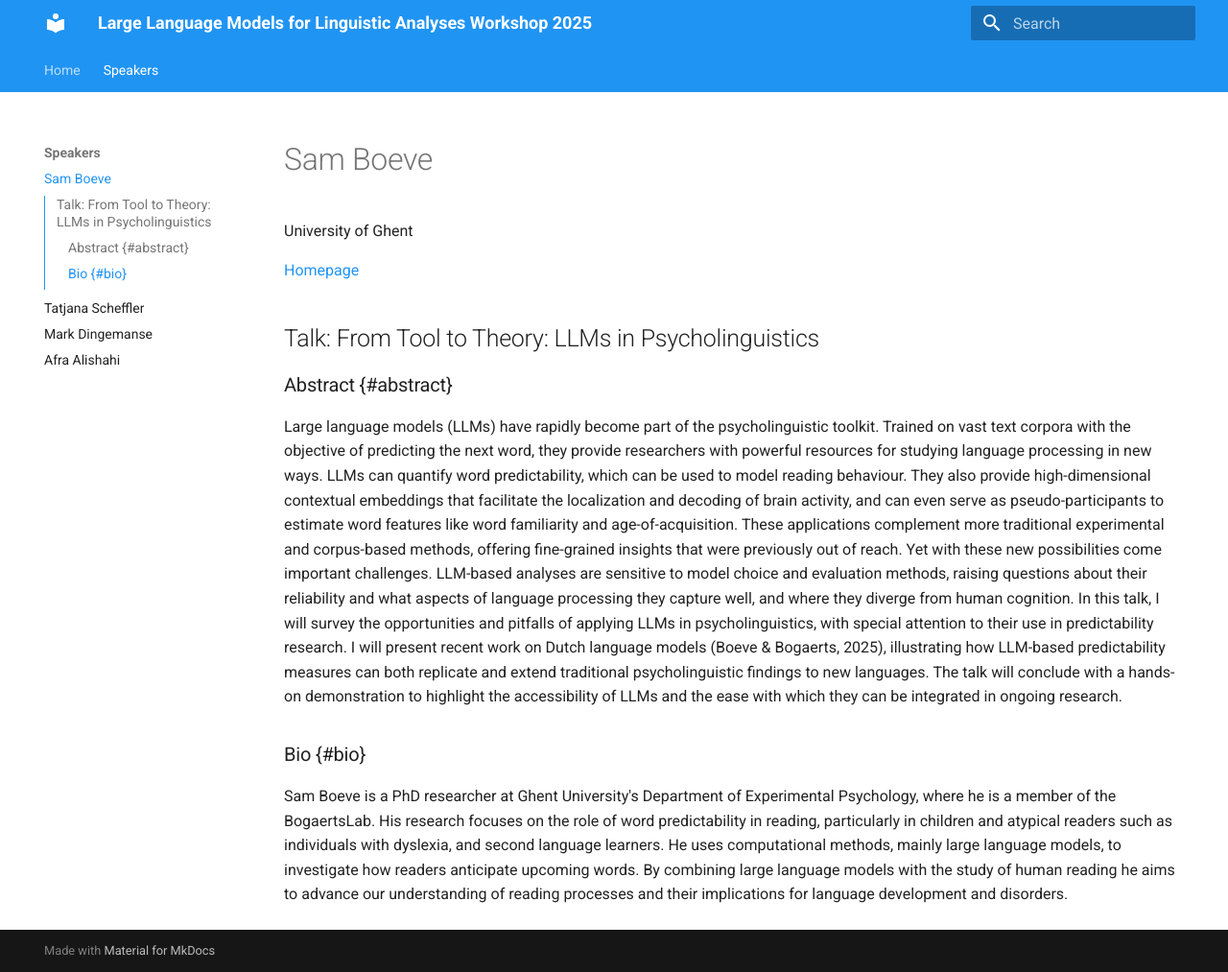
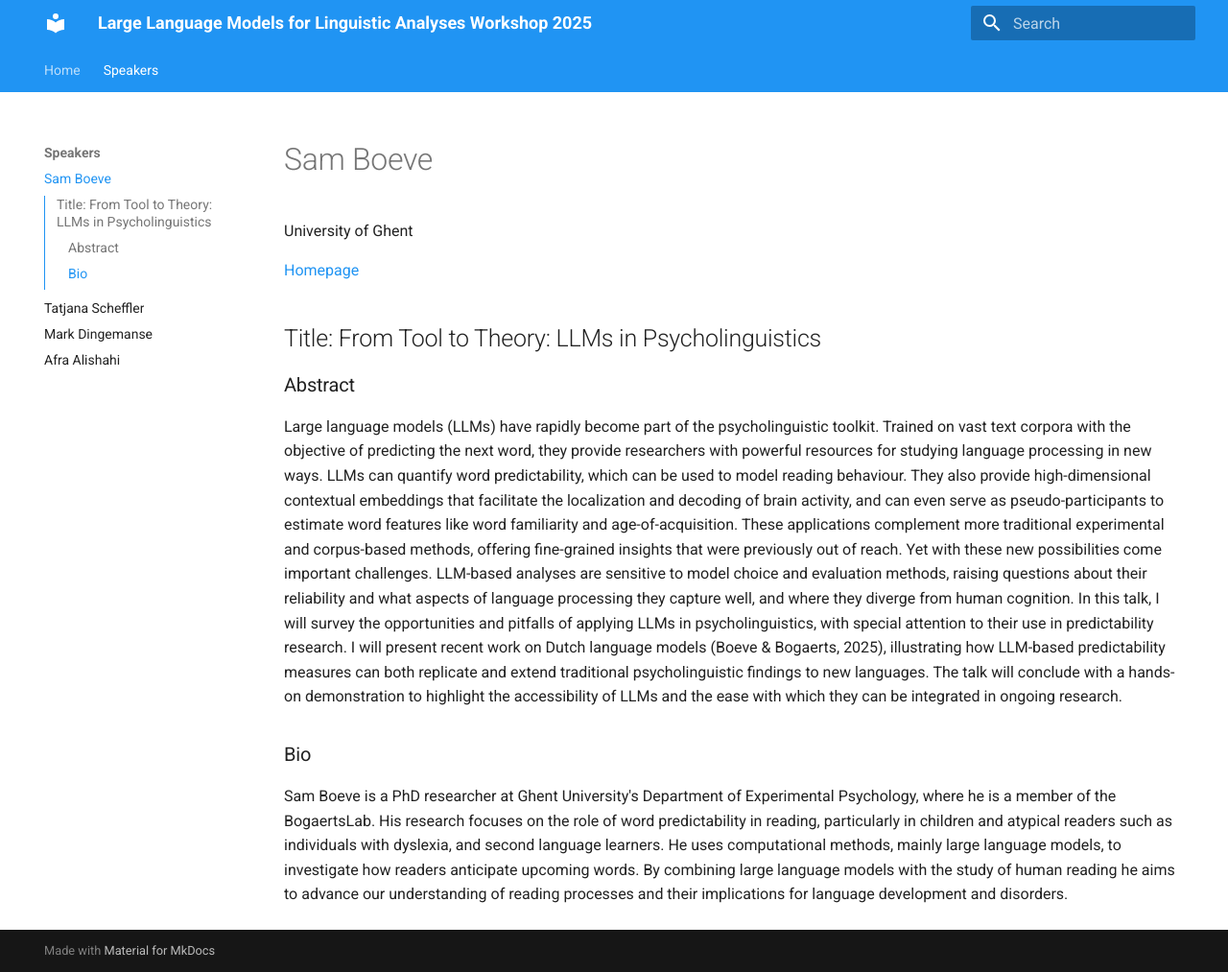
Before and after one commit to SFB1252/llm-workshop, an MkDocs documentation site: the page built from docs/speakers/sam-boeve.md, in a window 1280 px wide and 1013 px high. Shown: the whole window at 96% size. Built offline with MkDocs 1.6.1 and Material for MkDocs 9.7.7, drawn with Linux system fonts in a browser that asks for light colours.

Commit message:
Update sam-boeve.md

```diff
--- a/docs/speakers/sam-boeve.md
+++ b/docs/speakers/sam-boeve.md
@@ -4,11 +4,11 @@ University of Ghent
 
 [Homepage](https://research.ugent.be/web/person/sam-boeve-0/en)
 
-## Talk: From Tool to Theory: LLMs in Psycholinguistics
+## Title: From Tool to Theory: LLMs in Psycholinguistics
 
-### Abstract {#abstract}
+### Abstract
 Large language models (LLMs) have rapidly become part of the psycholinguistic toolkit. Trained on vast text corpora with the objective of predicting the next word, they provide researchers with powerful resources for studying language processing in new ways. LLMs can quantify word predictability, which can be used to model reading behaviour. They also provide high-dimensional contextual embeddings that facilitate the localization and decoding of brain activity, and can even serve as pseudo-participants to estimate word features like word familiarity and age-of-acquisition. These applications complement more traditional experimental and corpus-based methods, offering fine-grained insights that were previously out of reach.
 Yet with these new possibilities come important challenges. LLM-based analyses are sensitive to model choice and evaluation methods, raising questions about their reliability and what aspects of language processing they capture well, and where they diverge from human cognition. In this talk, I will survey the opportunities and pitfalls of applying LLMs in psycholinguistics, with special attention to their use in predictability research. I will present recent work on Dutch language models (Boeve & Bogaerts, 2025), illustrating how LLM-based predictability measures can both replicate and extend traditional psycholinguistic findings to new languages. The talk will conclude with a hands-on demonstration to highlight the accessibility of LLMs and the ease with which they can be integrated in ongoing research.
 
-### Bio {#bio}
+### Bio
 Sam Boeve is a PhD researcher at Ghent University's Department of Experimental Psychology, where he is a member of the BogaertsLab. His research focuses on the role of word predictability in reading, particularly in children and atypical readers such as individuals with dyslexia, and second language learners. He uses computational methods, mainly large language models, to investigate how readers anticipate upcoming words. By combining large language models with the study of human reading he aims to advance our understanding of reading processes and their implications for language development and disorders.
```
